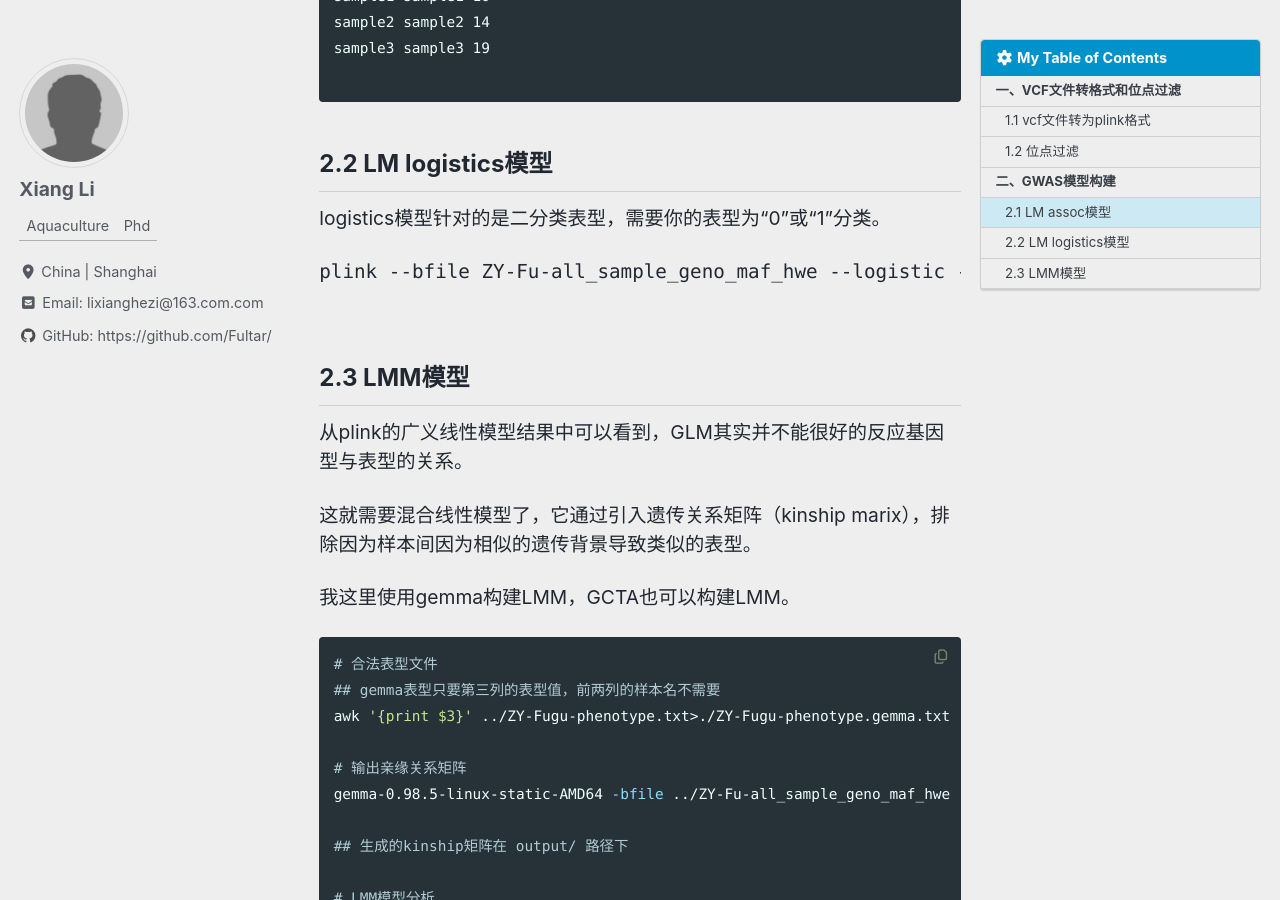
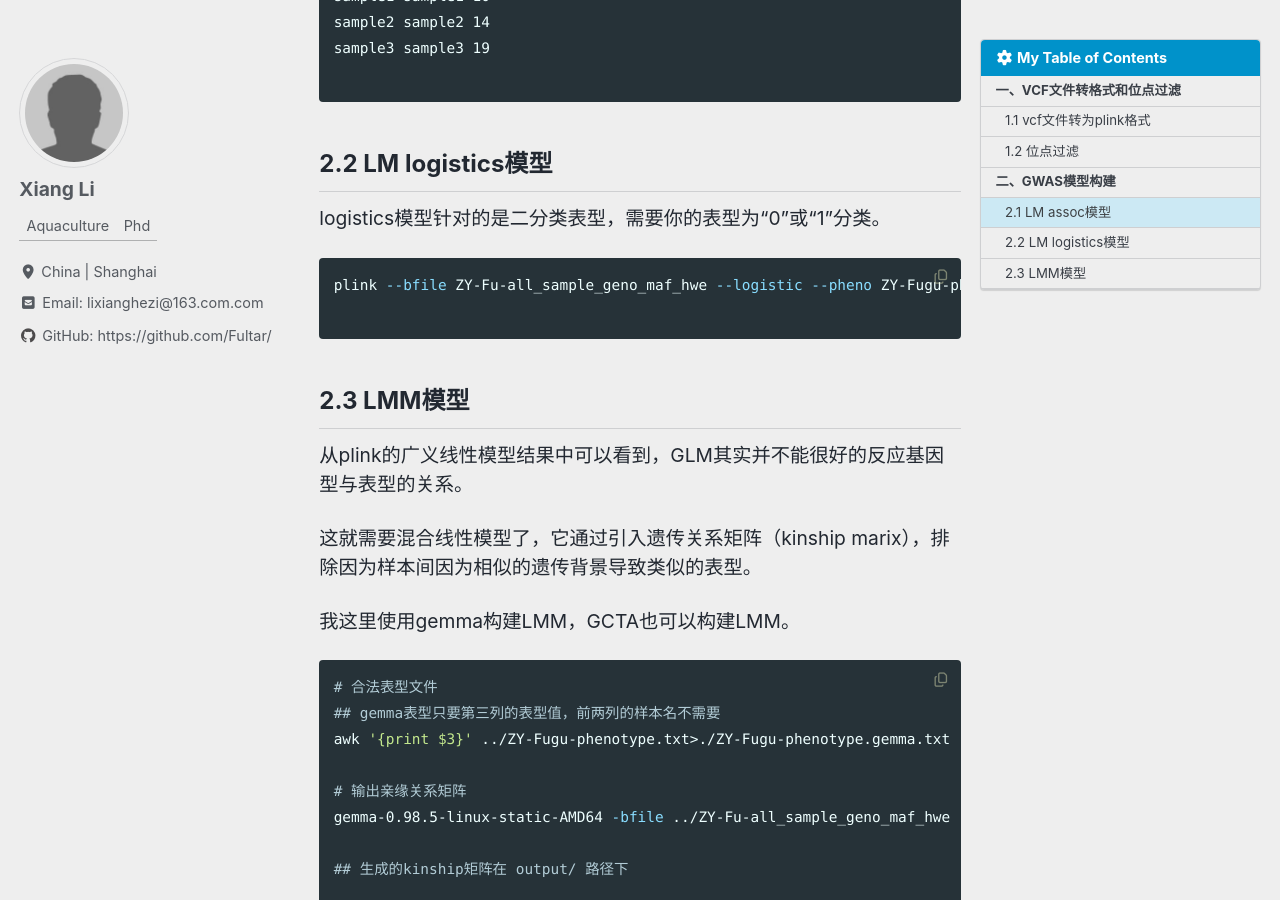
Before and after one commit to Fultar/Fultar.github.io, a Jekyll site: the page built from _posts/2025-12-01-learn-gwas-from-vcf.md, in a window 1280 px wide and 900 px high, scrolled down 2416 px. Built offline with Jekyll 4.4.1, drawn with Linux system fonts in a browser that asks for light colours; cached includes are drawn as plain includes; comment, search, counter and statistics services are not loaded.

Commit message:
Update 2025-12-01-learn-gwas-from-vcf.md

````diff
--- a/_posts/2025-12-01-learn-gwas-from-vcf.md
+++ b/_posts/2025-12-01-learn-gwas-from-vcf.md
@@ -92,7 +92,7 @@ sample3 sample3 19
 ## 2.2 LM logistics模型
 
 logistics模型针对的是二分类表型，需要你的表型为“0”或“1”分类。
-```sehll
+```shell
 plink --bfile ZY-Fu-all_sample_geno_maf_hwe --logistic --pheno ZY-Fugu-phenotype.txt  --out ZY_Fugu_assoc_results --allow-extra-chr --allow-no-sex
 
 ```
````
